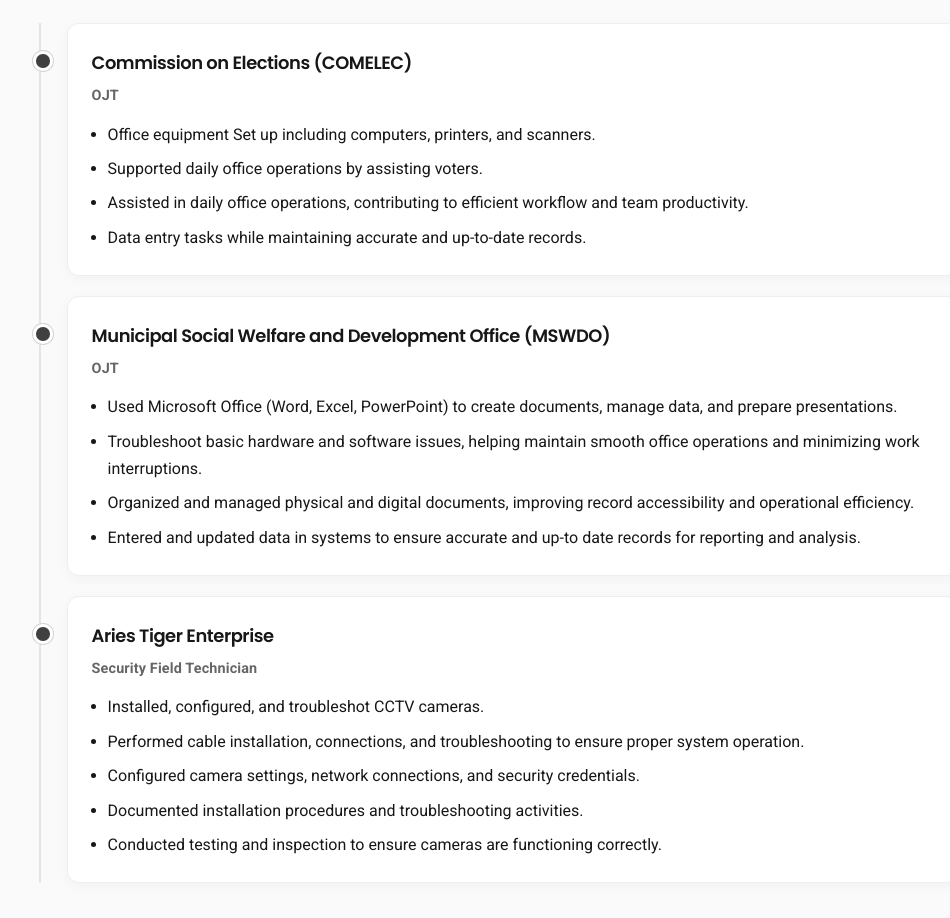
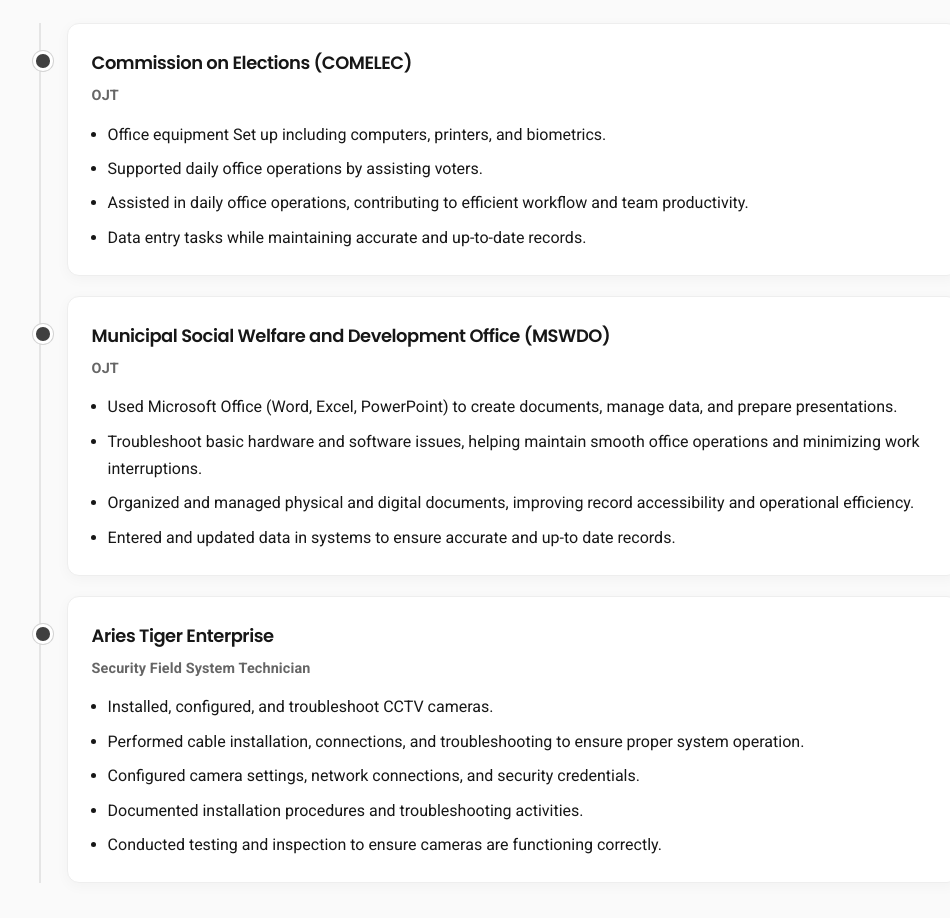
Before and after one commit to kelepetuk/DDB, a plain HTML site: page index.html in a window 1280 px wide. Shown: the part 4040-4958 px from the top of the page, without its empty margins (141-1091 px from the left). Drawn offline with Linux system fonts and the light colour scheme.

Commit message:
Update index.html

```diff
--- a/index.html
+++ b/index.html
@@ -241,7 +241,7 @@
                 <h4>Commission on Elections (COMELEC)</h4>
                 <h3 class="ojt-label">OJT</h3>
                 <ul>
-                  <li>Office equipment Set up including computers, printers, and scanners. </li>
+                  <li>Office equipment Set up including computers, printers, and biometrics. </li>
                   <li>Supported daily office operations by assisting voters.
 </li>
                  <li>Assisted in daily office operations, contributing to efficient workflow
@@ -264,16 +264,16 @@ smooth office operations and minimizing work interruptions.</li>
                   <li>Organized and managed physical and digital documents, improving
 record accessibility and operational efficiency.</li>
                   <li>Entered and updated data in systems to ensure accurate and up-to
-date records for reporting and analysis.</li>
+date records.</li>
                 </ul>
               </div>
             </article>
             <article class="experience-card reveal">
               <div class="experience-item">
                 <h4>Aries Tiger Enterprise</h4>
-                <h3 class="ojt-label">Security Field Technician</h3>
+                <h3 class="ojt-label">Security Field System Technician</h3>
                 <ul>
-                  <li>Installed, configured, and troubleshot CCTV cameras.</li>
+                  <li>Installed, configured, and troubleshoot CCTV cameras.</li>
                   <li>Performed cable installation, connections, and troubleshooting to ensure proper system operation.</li>
                   <li>Configured camera settings, network connections, and security credentials.</li>
                   <li>Documented installation procedures and troubleshooting activities.</li>
```
